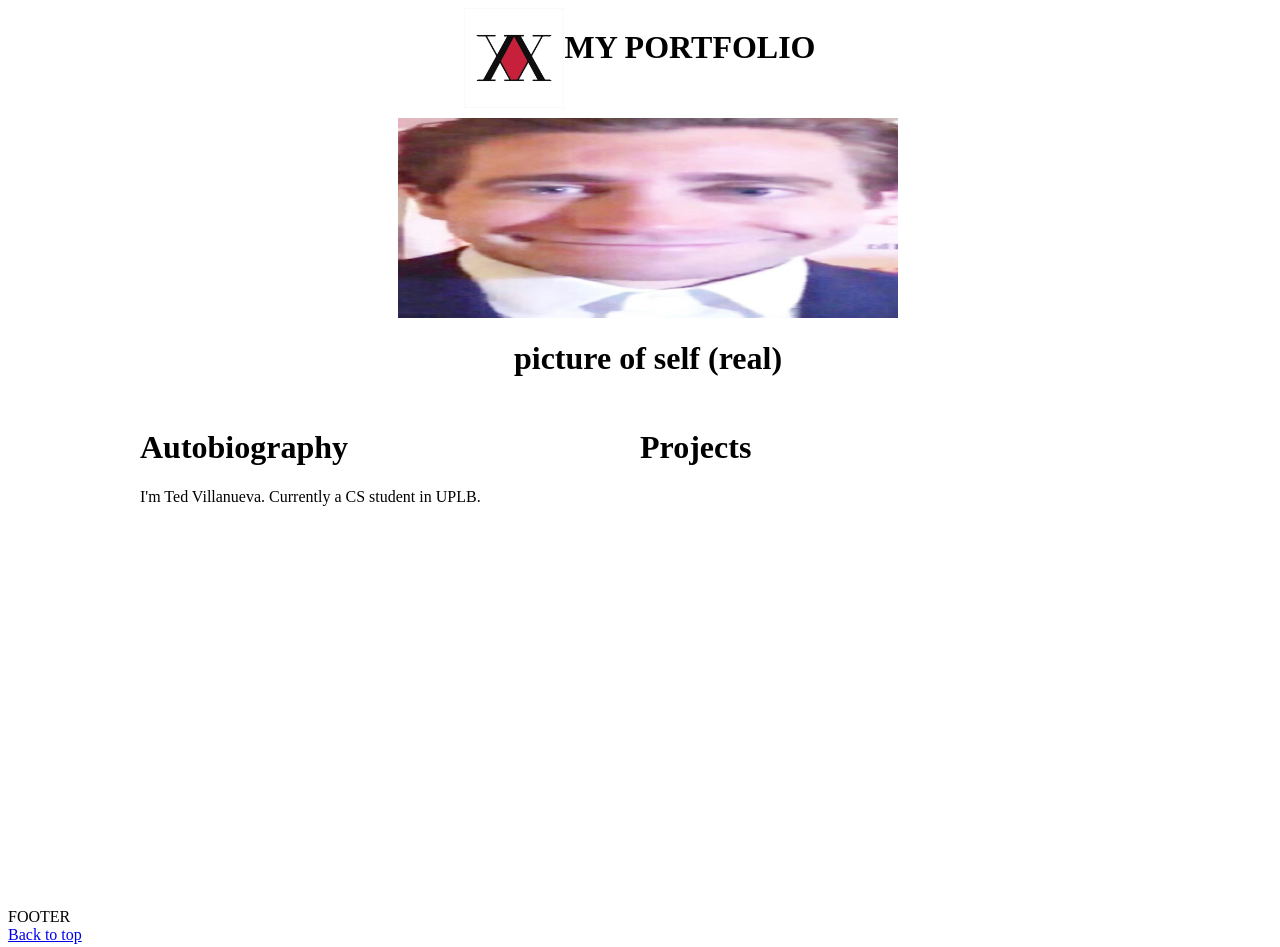
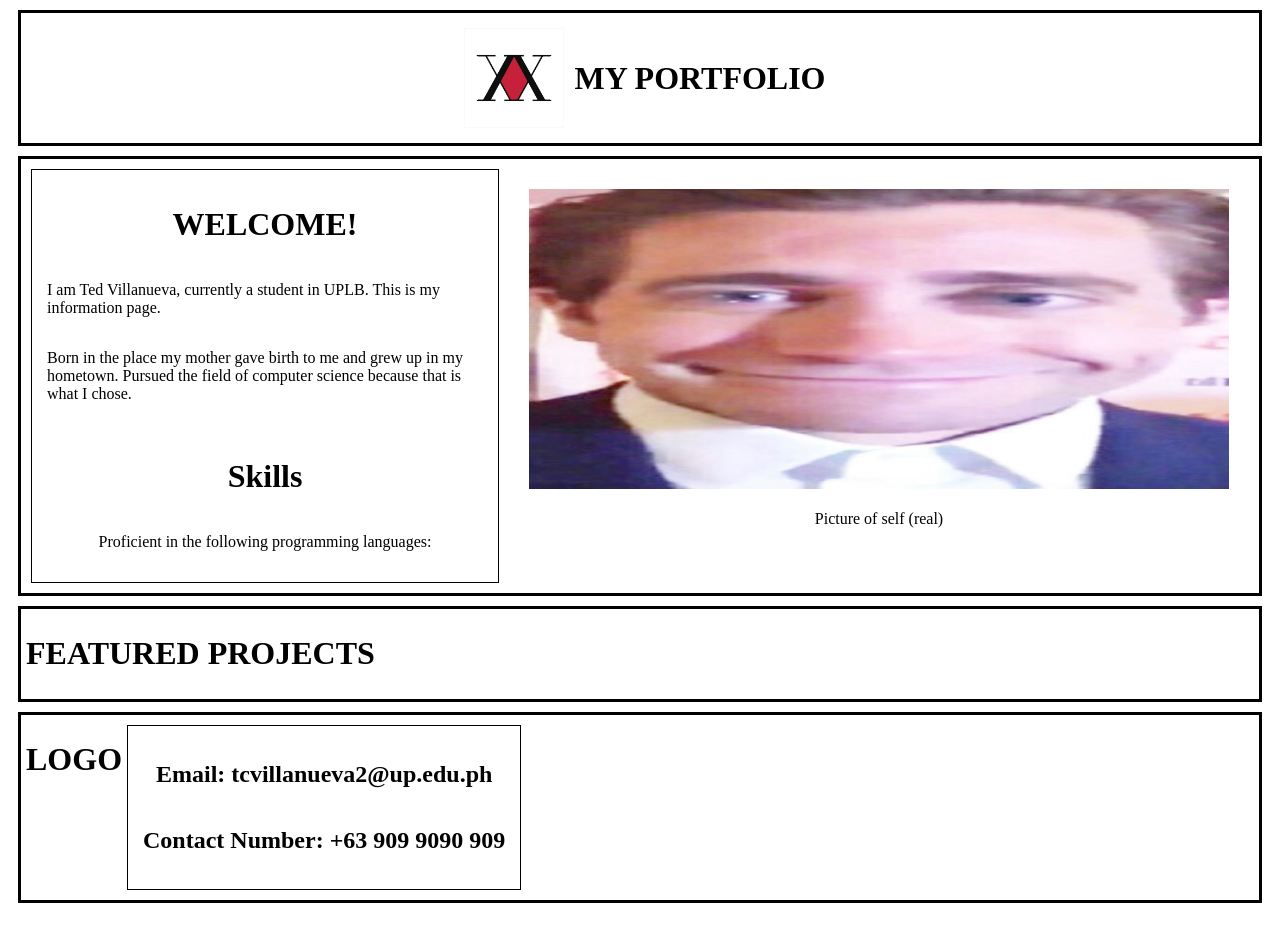
Before and after one commit to CMSC-100-2S-AY2024-2025/exer-01-html-and-css-TedVillanueva, a plain HTML site: page index.html in a window 1280 px wide. After the commit the page ends 913 px from the top, so only its background shows below. Drawn offline with Linux system fonts and the light colour scheme.

Commit message:
Change index.html div structure, class, and ids; rename classes and ids in styles.css

```diff
--- a/index.html
+++ b/index.html
@@ -5,21 +5,21 @@
     <meta name="viewport" content="width=device-width, initial-scale=1.0">
     <title>My very good portfolio</title>
     <link rel="stylesheet" href="./styles.css">
-    <div class="header">
+    <!-- <div class="header">
         <img id="header_logo" src="img/logo.jpg" alt="logo">
         <h1>MY PORTFOLIO</h1>
+    </div> -->
+    <div id="header-box">
+        <img id="header-logo" src="img/logo.jpg" alt="logo.jpg">
+        <h1 id="header-text">MY PORTFOLIO</h1>
     </div>
-
 </head>
 
 <body>
-    <div id="highlight">
-        <img id="feat_img" src="img/jake.webp" alt="welcome">
+    <!-- <div id="highlight">
+
         <h1>picture of self (real)</h1>
     </div>
-
-
-
     <div id="about" class="container">
         <div id="bio" class="about_box">
             <h1>Autobiography</h1>
@@ -30,16 +30,39 @@
             <h1>Projects</h1>
         </div>
     </div>
-
-
-
-
-
-
-
     <div class="footer">FOOTER
        <div id="footer_logo"></div>
        <a href="#header">Back to top</a>
+    </div> -->
+
+    <div id="bio" class="big-box">
+        <div id="bio-text" class="small-box">
+            <h1>WELCOME!</h1>
+            <p>I am Ted Villanueva, currently a student in UPLB. This is my information page.</p>
+            <p>Born in the place my mother gave birth to me and grew up in my hometown. Pursued the field of computer science because that is what I chose.</p>
+            <br>
+            <h1>Skills</h1>
+            <p>Proficient in the following programming languages:
+
+            </p>
+        </div>
+        <div id="bio-img-box" class="small-box">
+            <img id="bio-img" src="img/jake.webp" alt="selfie.jpg">
+            <p>Picture of self (real)</p>
+        </div>
+    </div>
+
+
+    <div id="featured" class="big-box">
+        <h1>FEATURED PROJECTS</h1>
+    </div>
+
+    <div id="footer" class="big-box">
+        <h1>LOGO</h1>
+        <div class="small-box">
+            <h2>Email: tcvillanueva2@up.edu.ph</h2>
+            <h2>Contact Number: +63 909 9090 909</h2>
+        </div>
     </div>
 
 </body>
--- a/styles.css
+++ b/styles.css
@@ -1,41 +1,57 @@
-.container{
-    display:flex;
-    border: 3px;
+.big-box{
+    display: flex;
+    border: 3px solid;
+    margin: 10px;
+    padding: 5px;
+    /* background-color: black; */
 }
 
-.header{
+.small-box{
     display: flex;
-    justify-content: center;
+    flex-direction: column;
+    border: 1px solid;
+    margin: 5px;
+    padding: 15px;
+    background-color: white;
+    align-items: center;;
 }
 
-.about_box{
-    height: 500px;
-    width: 500px;
-    border: 5px;
+/* h1{
+    color: white;
 }
 
-#header_logo{
+p{
+    color:white;
+
+} */
+
+#header-box{
+    display: flex;
+    border: 3px solid;
+    margin: 10px;
+    padding: 5px;
+    justify-content: center;
+    align-items: center;
+    /* background-color: black; */
+}
+
+#header-logo{
     height: 100px;
     width: 100px;
+    margin: 10px;
 }
 
-#highlight{
-    border: 5px;
-    display: flex;
-    justify-content: center;
-    align-items: center;
-    flex-direction: column;
+#bio-img{
     height: 300px;
-    width: 100vw;
+    width: 700px;
+    margin: 5px;
 }
 
-#feat_img{
-    border: 5px;
-    height: 200px;
-    width: 500px;
+#bio-text{
+    width: 40vw;
 }
 
-#about{
-    justify-content: center;
-    align-content: center;
+#bio-img-box{
+    width: 60vw;
+    border: none;
 }
```
